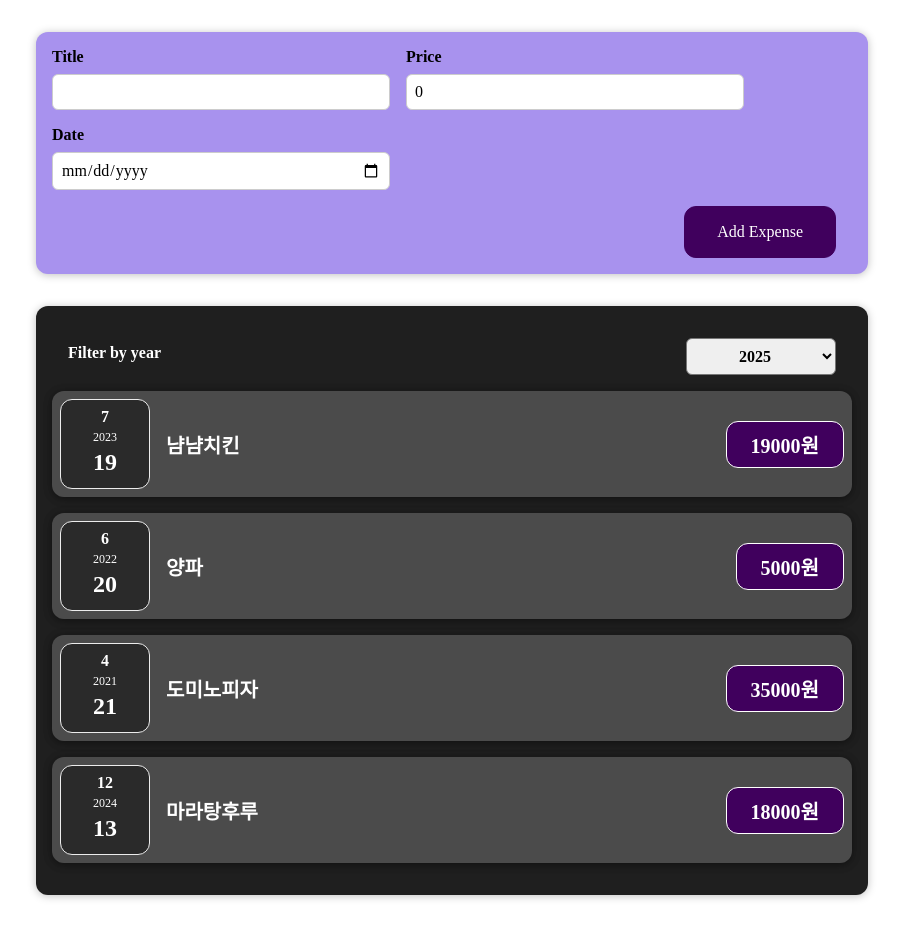
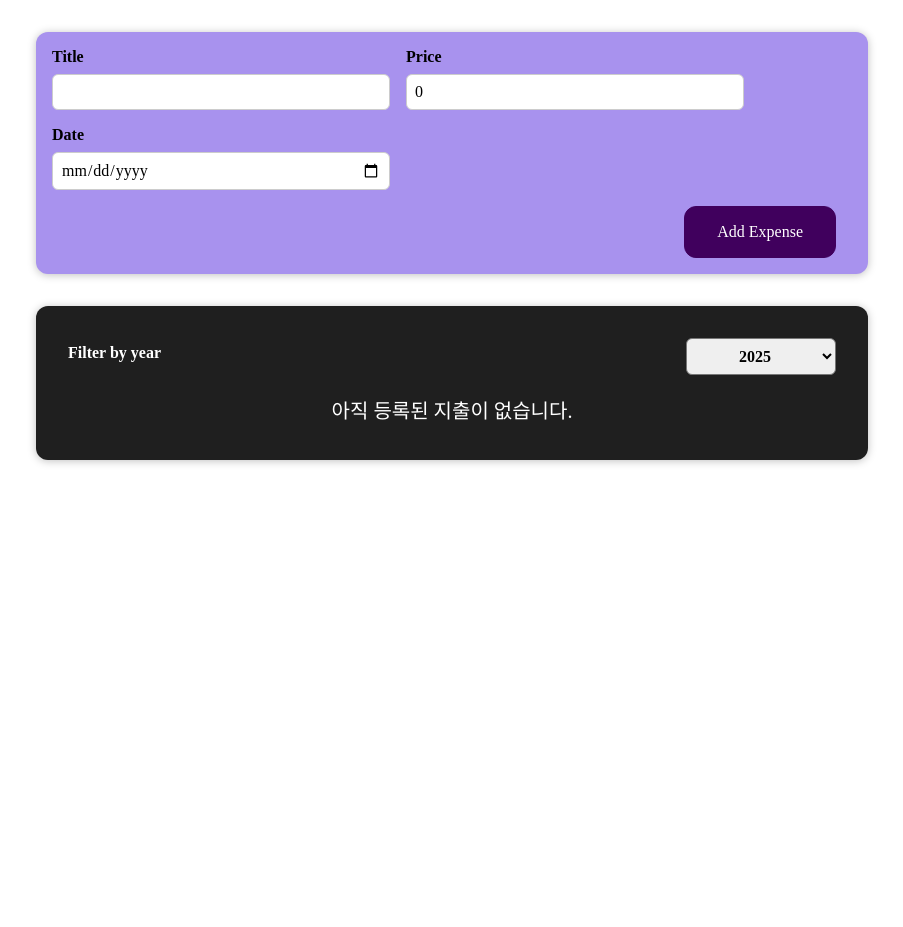
Before and after one commit to EunHyeokLee123/Playdata_React, a React (Vite) app in the folder React_study_01_0408/: page / in a window 1280 px wide. Shown: the whole page, without its empty margins (188-1091 px from the left). After the commit the page ends 800 px from the top, so only its background shows below. Built offline with nearby package versions, Linux system fonts and the light colour scheme.

Commit message:
지출내역 조건부 렌더링

```diff
--- a/React_study_01_0408/src/App.css
+++ b/React_study_01_0408/src/App.css
@@ -7,3 +7,9 @@
   border-radius: 12px;
   box-shadow: 0 1px 8px rgba(0, 0, 0, 0.25);
 }
+
+p {
+  color: #fff;
+  font-size: 20px;
+  text-align: center;
+}
--- a/React_study_01_0408/src/App.jsx
+++ b/React_study_01_0408/src/App.jsx
@@ -34,14 +34,17 @@ function App() {
   // 변화가 생기면 리렌더링을 하기 위해서
   const [expenseList, setExpenseList] = useState(expenses);
 
-  // 선택된 연도값 상태 관리 (현재 시각을 초기값)
+  // 선택된 연도값 상태 관리 (현재 연도를 초기값)
   // 연도가 바뀌면 렌더링을 다시 되게 하기 위해서
   const [filterdYear, setFilteredYear] = useState(
     new Date().getFullYear().toString(),
   );
 
   // 자식 컴포넌트인 ExpenseFilter에 내려줄 함수
-  const filterChangeHandler = (selectedYear) => {};
+  // 매개값으로 ExpenseFilter에서 선택된 연도를 받음.
+  const filterChangeHandler = (selectedYear) => {
+    setFilteredYear(selectedYear); // 사용자가 선택한 연도로 상태를 변경
+  };
 
   // 자식 컴포넌트의 데이터를 부모 컴포넌트에서 받아내는 함수
   // props drilling
@@ -51,19 +54,35 @@ function App() {
     setExpenseList([...expenseList, modiEx]);
   };
 
+  // 고차함수 filter를 따로 분리 -> 필터링 결과가 비었을 경우 없다고
+  // 얘기하기 위해서
+  const filteredItem = expenseList.filter(
+    (r) => r.date.getFullYear().toString() === filterdYear,
+  );
+
+  // 조건부 렌더링을 위한 변수 -> 기본값으로 없다고 깔아놓음.
+  // 변수에 p태그를 넣음.
+  let expenseContent = <p>아직 등록된 지출이 없습니다.</p>;
+
+  // 혹시 필터링 된 결과가 하나라도 존재한다면?
+  // 필터링된 결과를 ExpenseItem으로 맵핑하자.
+  if (filteredItem.length > 0) {
+    expenseContent = filteredItem.map((r) => (
+      <ExpenseItem
+        key={r.id} // 반복문을 통해 같은 컴포넌트를 표현할 때, 각각을 구분할 수 있게
+        title={r.title} // 해주는 props의 값값
+        price={r.price}
+        date={r.date}
+      />
+    ));
+  }
+
   return (
     <>
       <NewExpense onAddExpense={addExpenseHandler} />
       <Card className='expenses'>
         <ExpenseFilter onChangeFilter={filterChangeHandler} />
-        {expenseList.map((r) => (
-          <ExpenseItem
-            key={r.id} // 반복문을 통해 같은 컴포넌트를 표현할 때, 각각을 구분할 수 있게
-            title={r.title} // 해주는 props의 값값
-            price={r.price}
-            date={r.date}
-          />
-        ))}
+        {expenseContent}
       </Card>
     </>
   );
--- a/React_study_01_0408/src/components/expenses/ExpenseFilter.jsx
+++ b/React_study_01_0408/src/components/expenses/ExpenseFilter.jsx
@@ -1,7 +1,7 @@
 import React, { useState } from 'react';
 import './ExpenseFilter.css';
 
-const ExpenseFilter = (onChangeFilter) => {
+const ExpenseFilter = ({ onChangeFilter }) => {
   const dropdownChangeHandler = (e) => {
     // 선택된 연도를 필터링할 곳으로 보내야 함. -> App.jsx -> 부모
     // 부모로부터 함수를 전달받아야 함.
```
